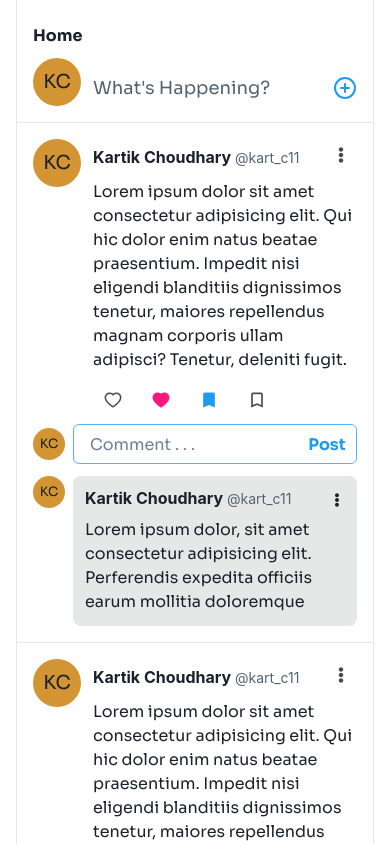
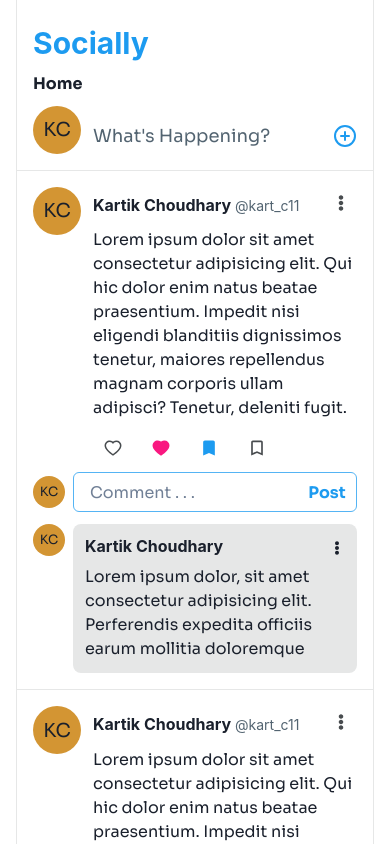
Before and after one commit to kart-c/socially, a React (Create React App) app: page / in a window 390 px wide. Shown: the top 844 px of the page. Built offline with nearby package versions, Linux system fonts and the light colour scheme; what miragejs would draw is missing.

Commit message:
feat: show logo in mobile to navigate to home

```diff
--- a/src/Components/Comment/Comment.jsx
+++ b/src/Components/Comment/Comment.jsx
@@ -10,7 +10,13 @@ const Comment = () => {
 				<Box bgColor="gray.200" p="3" flexGrow="1" borderRadius="lg" position="relative">
 					<Heading as="h4" fontWeight="700" fontSize="16" mb="2">
 						Kartik Choudhary{' '}
-						<Text as="span" fontWeight="400" fontSize="14" color="gray.300">
+						<Text
+							as="span"
+							fontWeight="400"
+							fontSize="14"
+							color="gray.300"
+							display={{ base: 'none', mySm: 'inline' }}
+						>
 							@kart_c11
 						</Text>
 					</Heading>
--- a/src/Components/PgWrapper/PgWrapper.jsx
+++ b/src/Components/PgWrapper/PgWrapper.jsx
@@ -1,5 +1,6 @@
-import { Box } from '@chakra-ui/react';
 import React from 'react';
+import { Box, Heading } from '@chakra-ui/react';
+import { Link } from 'react-router-dom';
 
 const PgWrapper = ({ children }) => {
 	return (
@@ -13,6 +14,16 @@ const PgWrapper = ({ children }) => {
 			borderColor="gray.200"
 			flexGrow="1"
 		>
+			<Heading
+				as="h1"
+				my="0"
+				color="brand.500"
+				px="4"
+				mb="2"
+				display={{ base: 'block', mySm: 'none' }}
+			>
+				<Link to="/">Socially</Link>
+			</Heading>
 			{children}
 		</Box>
 	);
```
